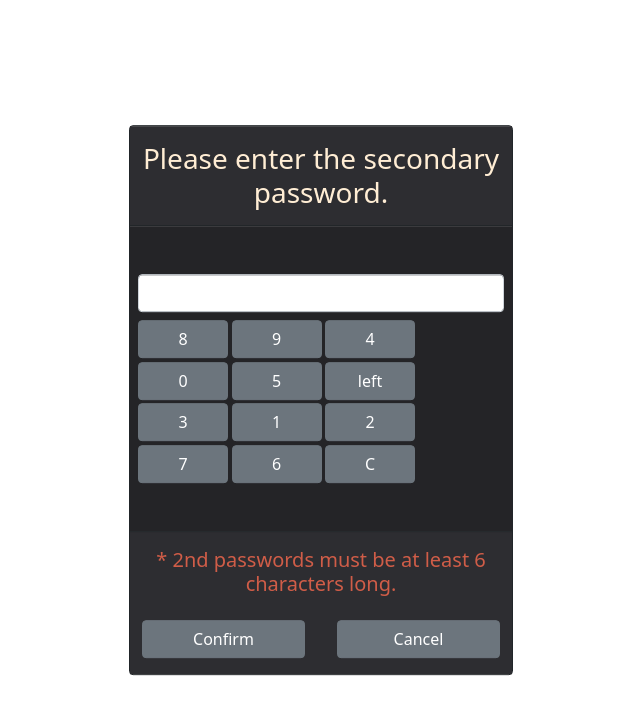
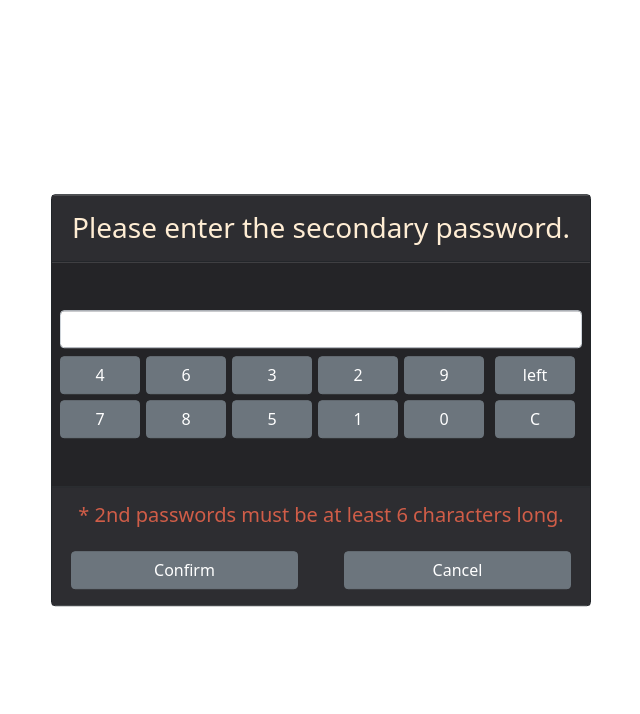
Before and after one commit to krys-git/pin-panel, a React (Create React App) app: page / in a window 1280 px wide. Shown: the top 714 px of the page, without its empty margins (319-959 px from the left). Built offline with nearby package versions, Linux system fonts and the light colour scheme.

Commit message:
randomized numbers

```diff
--- a/src/App.js
+++ b/src/App.js
@@ -1,34 +1,38 @@
 import 'bootstrap/dist/css/bootstrap.min.css';
 import './index.css';
 
+import {shuffle} from './utils/NumberUtils.ts'
+
 function App() {
+  let values = shuffle([...Array(10).keys()]);
+  console.log(values);
+
   return (
-    <form class='border border-dark container form-body rounded text-center p-0'>
-      <div class="border-bottom border-dark py-3 bg-out">
-        <h3 class="mb-0" style={{color: '#FFEDD4'}}>Please enter the secondary password.</h3>
+    <form className='border border-dark container form-body rounded text-center p-0'>
+      <div className="border-bottom border-dark py-3 bg-out">
+        <h3 className="mb-0" style={{color: '#FFEDD4'}}>Please enter the secondary password.</h3>
       </div>
-      <div class="form-group px-2 pt-5 bd-body">
-        <input type="text" name="name" id="name" class="form-control w-100"/>
-        <div class="mt-2 pb-5 btn-item">
-          <button class="btn btn-secondary">8</button>
-          <button class="btn btn-secondary">9</button>
-          <button class="btn btn-secondary">4</button>
-          <button class="btn btn-secondary">0</button>
-          <button class="btn btn-secondary">5</button>
-          <button class="btn btn-secondary">left</button>
-          <button class="btn btn-secondary">3</button>
-          <button class="btn btn-secondary">1</button>
-          <button class="btn btn-secondary">2</button>
-          <button class="btn btn-secondary">7</button>
-          <button class="btn btn-secondary">6</button>
-          <button class="btn btn-secondary">C</button>
+      <div className="form-group px-2 pt-5 bd-body">
+        <input type="password" name="name" id="name" className="form-control w-100"/>
+        <div className=" num-grp" >
+          <div className="mt-2 pb-5 btn-item col-10">
+            {
+              values.map(element => { return (
+                <button className="btn btn-secondary" key={element}>{element}</button>
+              )})
+            }
+          </div>
+          <div className="mt-2 pb-5 btn-item col-2">
+            <button className="btn btn-secondary">left</button>
+            <button className="btn btn-secondary">C</button>
+          </div>
         </div>
       </div>
-      <div class="border-top border-dark bg-out">
-        <h5 class="py-3" style={{color: '#D05D48'}}>* 2nd passwords must be at least 6 characters long.</h5>
-        <div class="row justify-content-around px-2 pb-3">
-          <button class="btn btn-secondary col-5">Confirm</button>
-          <button class="btn btn-secondary col-5">Cancel</button>
+      <div className="border-top border-dark bg-out">
+        <h5 className="py-3" style={{color: '#D05D48'}}>* 2nd passwords must be at least 6 characters long.</h5>
+        <div className="row justify-content-around px-2 pb-3">
+          <button className="btn btn-secondary col-5">Confirm</button>
+          <button className="btn btn-secondary col-5">Cancel</button>
         </div>
       </div>
     </form>
--- a/src/components/NumberField/NumberField.tsx
+++ b/src/components/NumberField/NumberField.tsx
@@ -1,7 +1,9 @@
 const NumberField: React.FC = (props) => {
+
   return (
-    <></>
-  )
+    <>
+    </>
+  );
 }
 
 export default NumberField;
--- a/src/index.css
+++ b/src/index.css
@@ -11,18 +11,22 @@ body {
   position: absolute;
   top: 50%;
   left: 50%;
-  width: 30% !important;
+  width: 540px !important;
   transform: translate(-50%,-50%);
+}
+
+.num-grp {
+  display: flex;
 }
 
 .btn-item {
   display: flex;
   flex-wrap: wrap;
-  gap: 3.5px;
+  gap: 6px;
 }
 
 .btn-item button {
-  width: 90px;
+  width: 80px;
 }
 
 .bg-out {
--- /dev/null
+++ b/src/utils/NumberUtils.ts
@@ -0,0 +1,19 @@
+function shuffle(array) {
+    let currentIndex = array.length,  randomIndex;
+
+    // While there remain elements to shuffle.
+    while (currentIndex !== 0) {
+
+        // Pick a remaining element.
+        randomIndex = Math.floor(Math.random() * currentIndex);
+        currentIndex--;
+
+        // And swap it with the current element.
+        [array[currentIndex], array[randomIndex]] =
+            [array[randomIndex], array[currentIndex]];
+    }
+
+    return array;
+}
+
+export {shuffle};
```
